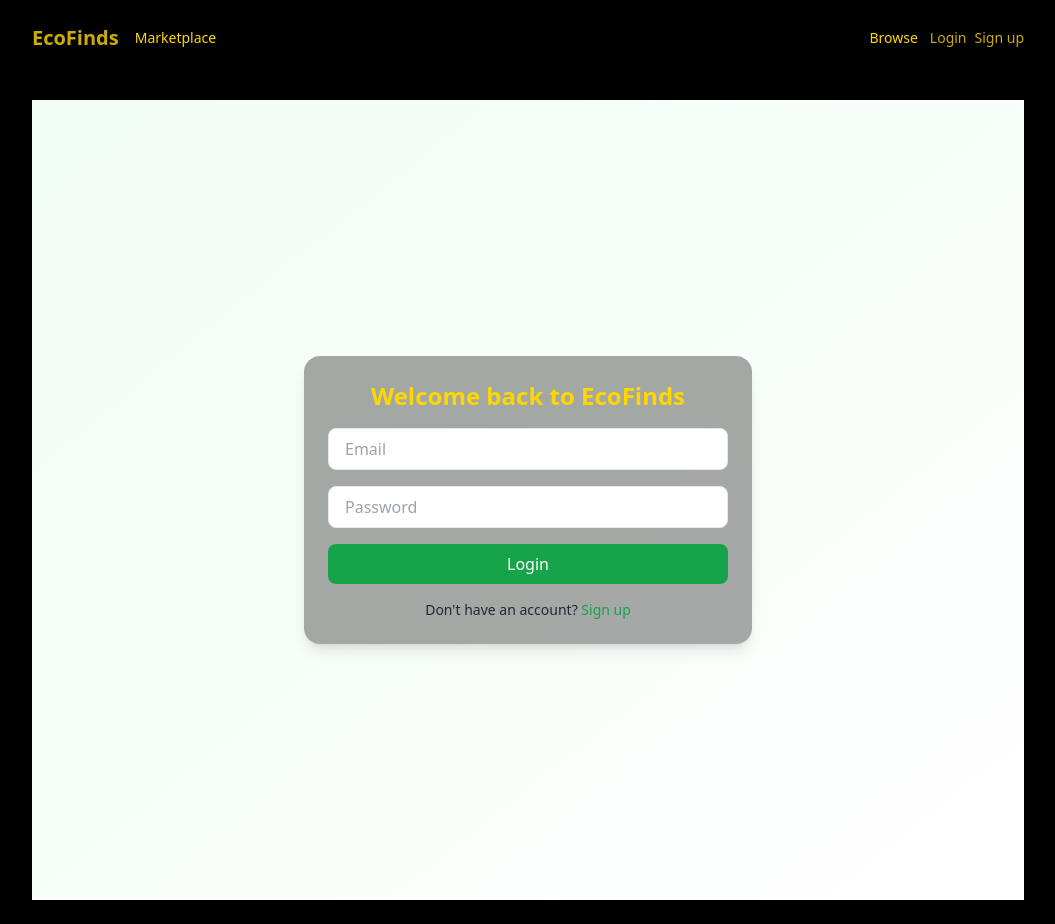
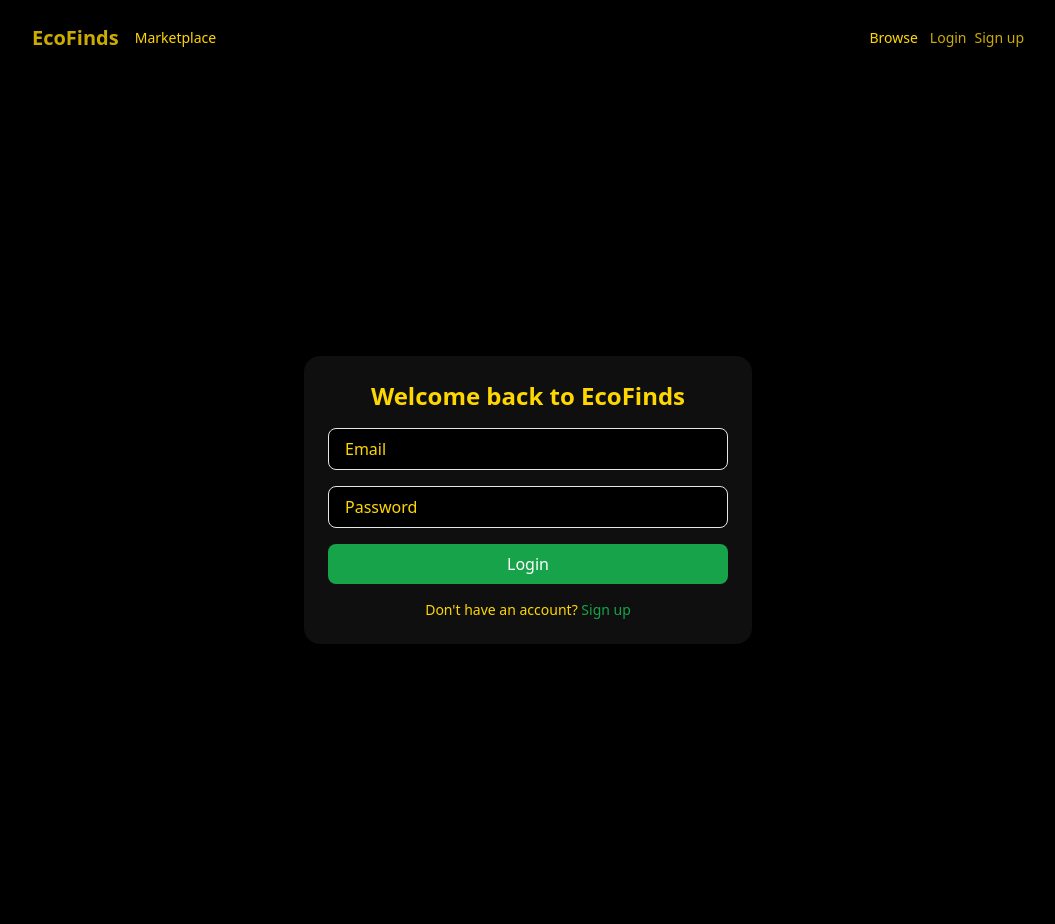
Before and after one commit to Deepakram007/Odoo-EcoFinds, a React (Vite) app in the folder ecofinds/: page /login in a window 1280 px wide. Shown: the whole page, without its empty margins (112-1167 px from the left). Built offline with nearby package versions, Linux system fonts and the light colour scheme.

Commit message:
Update Login.jsx

```diff
--- a/ecofinds/src/pages/Login.jsx
+++ b/ecofinds/src/pages/Login.jsx
@@ -17,16 +17,16 @@ export default function Login(){
   };
 
   return (
-    <div className="min-h-screen flex items-center justify-center bg-gradient-to-br from-green-50 to-white">
+    <div className="min-h-screen flex items-center justify-center bg-black from-green-50 to-white">
       <div className="w-full max-w-md p-8 card">
         <h1 className="text-2xl font-bold text-gold text-center mb-4">Welcome back to EcoFinds</h1>
         <form onSubmit={submit} className="space-y-4">
           {err && <div className="text-red-500">{err}</div>}
-          <input className="w-full border px-4 py-2 rounded-lg" placeholder="Email" value={email} onChange={e=>setEmail(e.target.value)} required />
-          <input type="password" className="w-full border px-4 py-2 rounded-lg" placeholder="Password" value={password} onChange={e=>setPassword(e.target.value)} required />
-          <button className="w-full btn">Login</button>
+          <input className="w-full border px-4 py-2 rounded-lg placeholder-gold bg-black" placeholder="Email" value={email} onChange={e=>setEmail(e.target.value)} required />
+          <input type="password" className="w-full border px-4 placeholder-gold py-2 rounded-lg bg-black" placeholder="Password" value={password} onChange={e=>setPassword(e.target.value)} required />
+          <button className="w-full btn ">Login</button>
         </form>
-        <p className="text-sm mt-4 text-center">Don't have an account? <Link to="/signup" className="text-green-600">Sign up</Link></p>
+        <p className="text-sm mt-4 text-center text-gold">Don't have an account? <Link to="/signup" className="text-green-600">Sign up</Link></p>
       </div>
     </div>
   );
```
